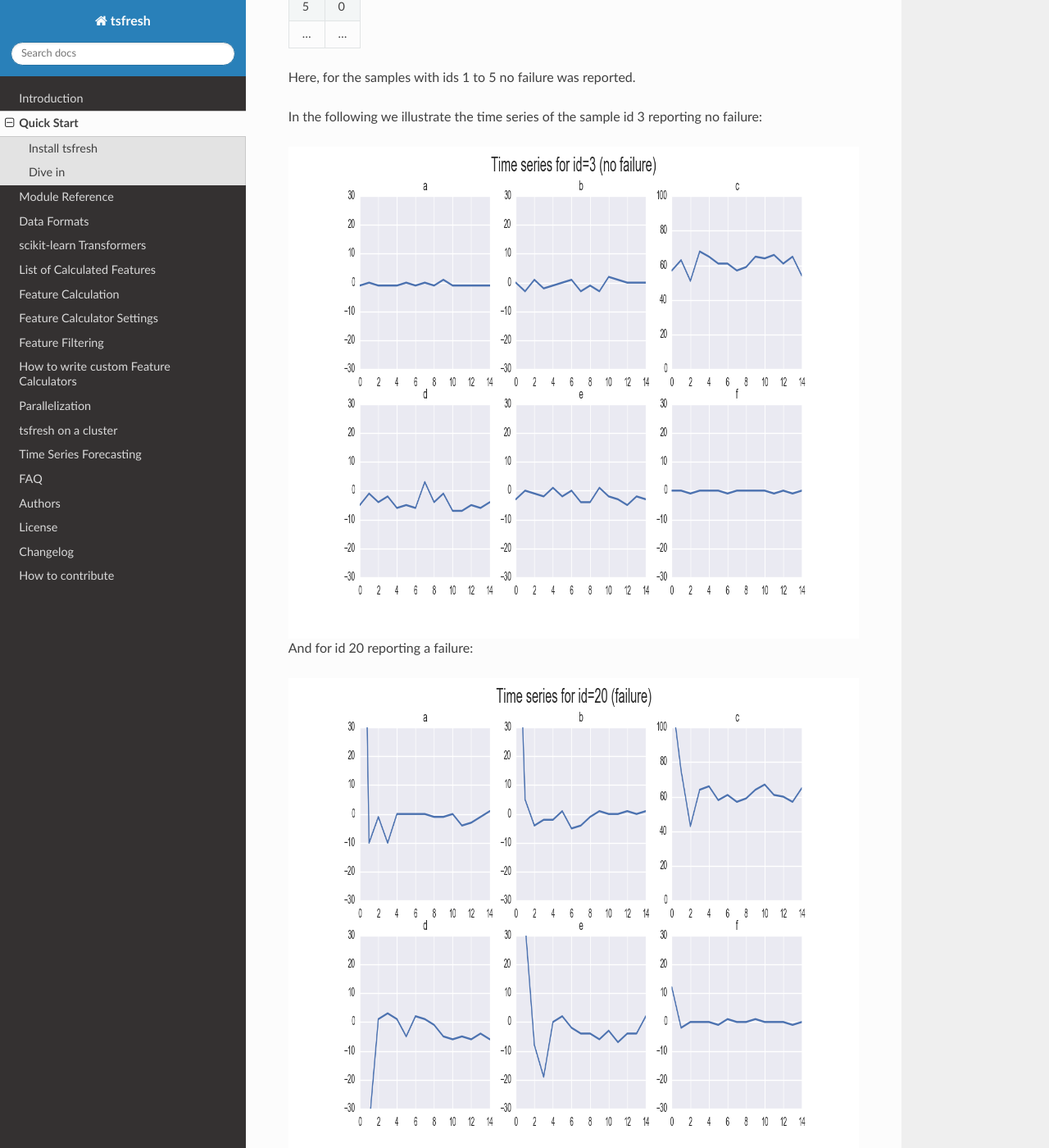
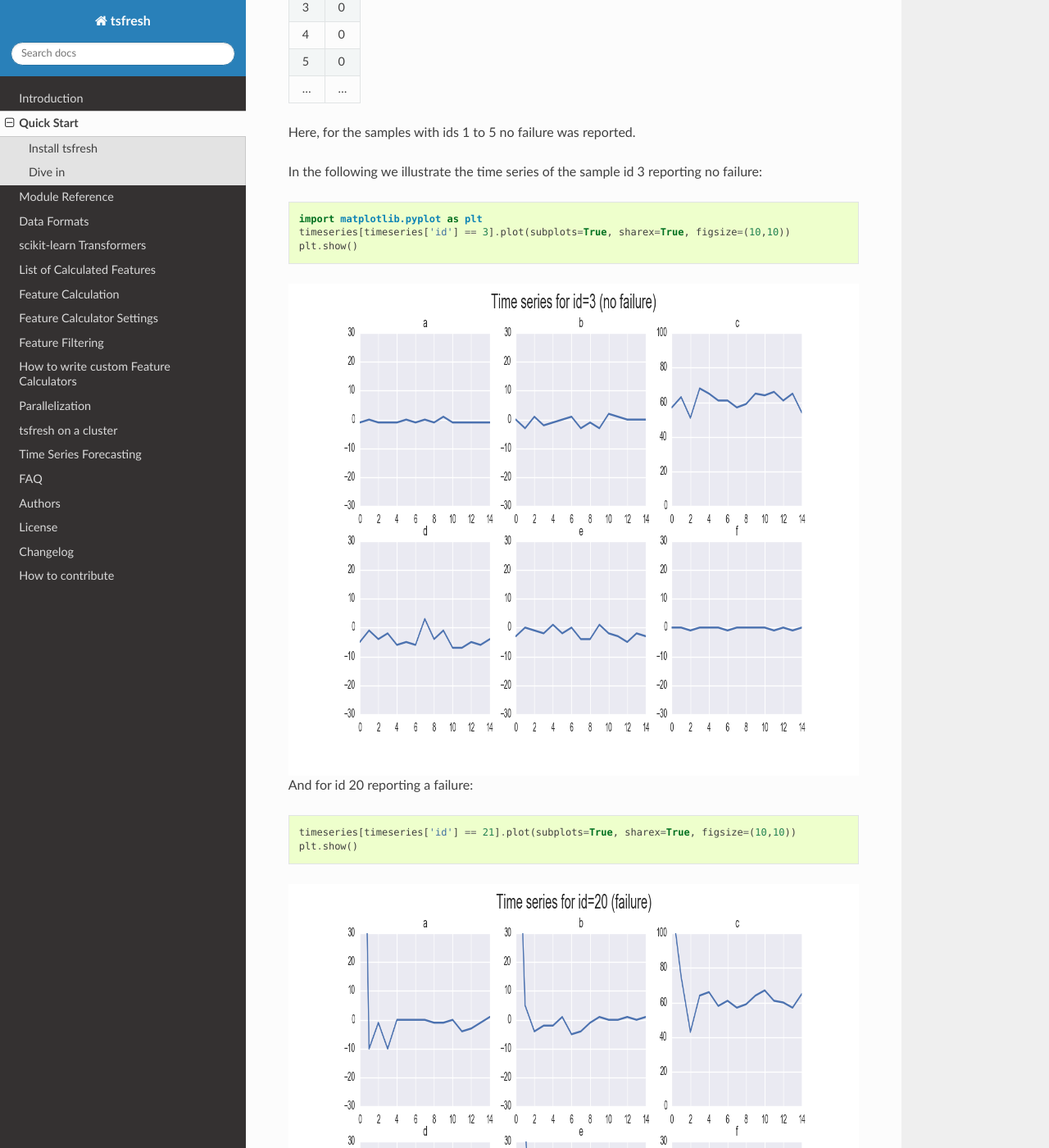
Before and after one commit to blue-yonder/tsfresh, a Sphinx documentation site: the page built from docs/text/quick_start.rst, in a window 1280 px wide and 1400 px high, scrolled down 1333 px. Shown: the whole window at 82% size. Built offline with Sphinx 7.4.7 and the Read the Docs theme 2.0.0, drawn with Linux system fonts in a browser that asks for light colours; formulas are drawn with MathJax 3; the version number could not be read and is left out; some of the changed text lies outside the part shown.

Commit message:
Added code to generate visualization
Added code to generate visualization for easier reproducibility

```diff
--- a/docs/text/quick_start.rst
+++ b/docs/text/quick_start.rst
@@ -34,6 +34,10 @@ To start, we load the data into python
     timeseries, y = load_robot_execution_failures()
 
 and end up with a pandas.DataFrame `timeseries` having the following shape
+
+.. code:: python
+
+   print(timeseries.head())
 
 +-----+-----+-----+-----+-----+-----+-----+-----+-----+
 |     | id  | time| F_x | F_y | F_z | T_x | T_y | T_z |
@@ -74,12 +78,24 @@ Here, for the samples with ids 1 to 5 no failure was reported.
 
 In the following we illustrate the time series of the sample id 3 reporting no failure:
 
+.. code:: python
+
+    import matplotlib.pyplot as plt
+    timeseries[timeseries['id'] == 3].plot(subplots=True, sharex=True, figsize=(10,10))
+    plt.show()
+
 .. image:: ../images/ts_example_robot_failures_nofail.png
    :scale: 100 %
    :alt: the time series for id 3 (no failure)
    :align: center
 
 And for id 20 reporting a failure:
+
+
+.. code:: python
+
+    timeseries[timeseries['id'] == 21].plot(subplots=True, sharex=True, figsize=(10,10))
+    plt.show()
 
 .. image:: ../images/ts_example_robot_failures_fail.png
    :scale: 100 %
```
